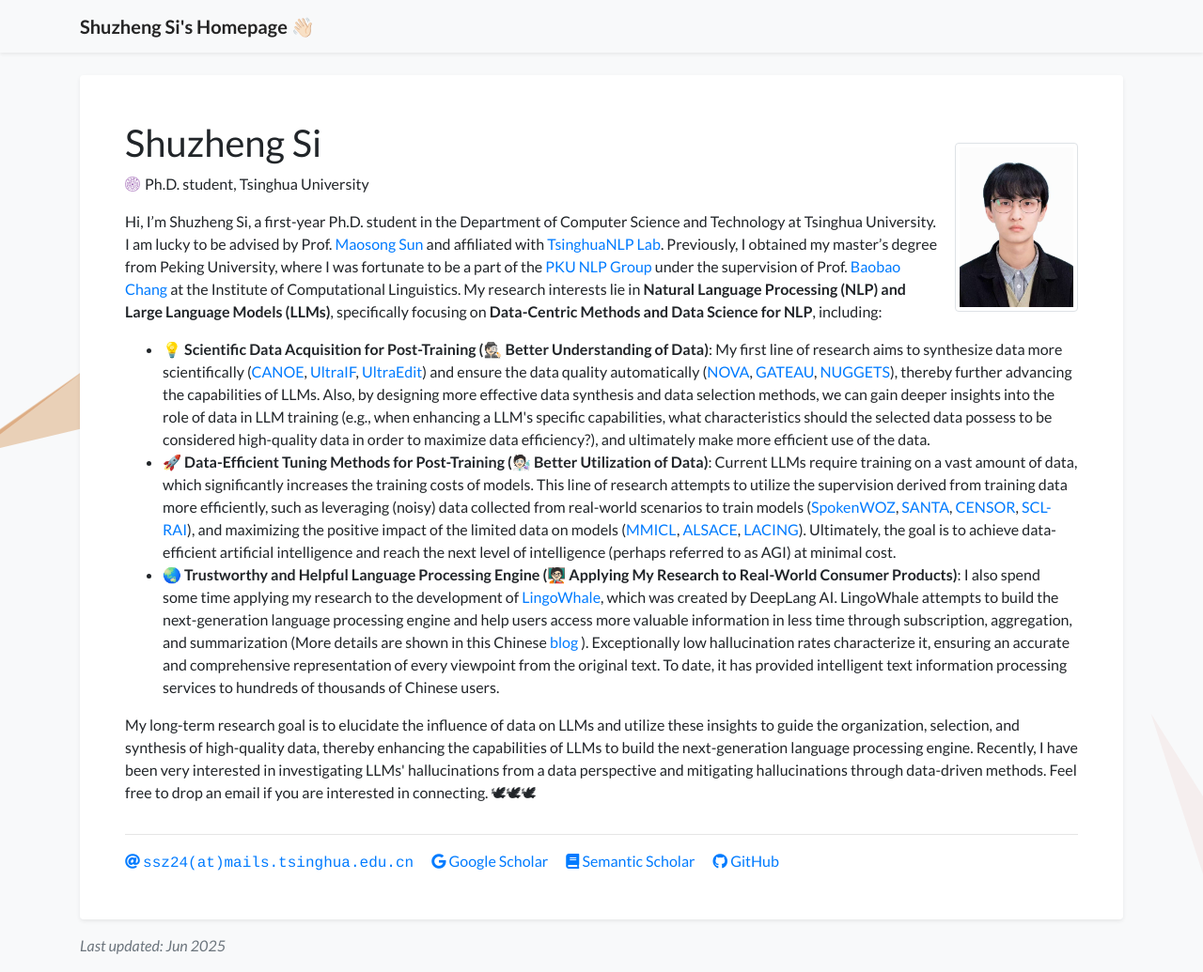
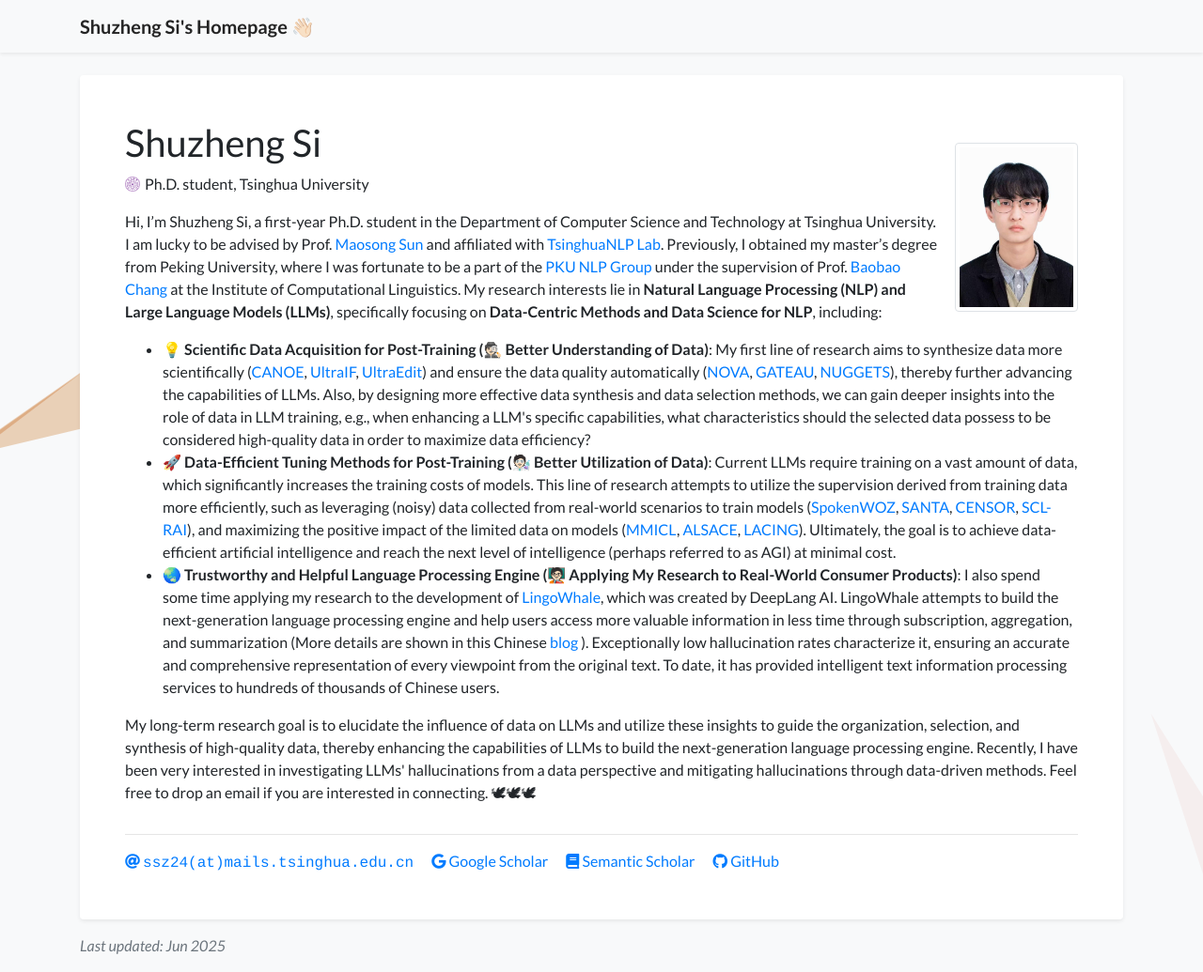
Before and after one commit to S1s-Z/s1s-z.github.io, a Jekyll site: the page built from index.html, in a window 1280 px wide and 1035 px high. Shown: the whole window at 94% size. Built offline with Jekyll 4.4.1, drawn with Linux system fonts in a browser that asks for light colours; a style sheet for code colours, icons or effects is not loaded.

Commit message:
Update profile.yml

```diff
--- a/_data/profile.yml
+++ b/_data/profile.yml
@@ -24,7 +24,7 @@
   <br>
   <ul class="pub">
       <li>
-          💡 <b>Scientific Data Acquisition for Post-Training (🕵🏻 Better Understanding of Data)</b>: My first line of research aims to synthesize data more scientifically (<a href="https://arxiv.org/abs/2505.16483">CANOE</a>, <a href="https://arxiv.org/abs/2502.04153">UltraIF</a>, <a href="https://arxiv.org/abs/2407.05282">UltraEdit</a>) and ensure the data quality automatically (<a href="https://arxiv.org/abs/2502.07340">NOVA</a>, <a href="https://arxiv.org/abs/2410.15633">GATEAU</a>, <a href="https://arxiv.org/abs/2312.10302">NUGGETS</a>), thereby further advancing the capabilities of LLMs. Also, by designing more effective data synthesis and data selection methods, we can gain deeper insights into the role of data in LLM training (e.g., when enhancing a LLM's specific capabilities, what characteristics should the selected data possess to be considered high-quality data in order to maximize data efficiency?), and ultimately make more efficient use of the data.
+          💡 <b>Scientific Data Acquisition for Post-Training (🕵🏻 Better Understanding of Data)</b>: My first line of research aims to synthesize data more scientifically (<a href="https://arxiv.org/abs/2505.16483">CANOE</a>, <a href="https://arxiv.org/abs/2502.04153">UltraIF</a>, <a href="https://arxiv.org/abs/2407.05282">UltraEdit</a>) and ensure the data quality automatically (<a href="https://arxiv.org/abs/2502.07340">NOVA</a>, <a href="https://arxiv.org/abs/2410.15633">GATEAU</a>, <a href="https://arxiv.org/abs/2312.10302">NUGGETS</a>), thereby further advancing the capabilities of LLMs. Also, by designing more effective data synthesis and data selection methods, we can gain deeper insights into the role of data in LLM training, e.g., when enhancing a LLM's specific capabilities, what characteristics should the selected data possess to be considered high-quality data in order to maximize data efficiency?
       </li>
       <li>
           🚀 <b>Data-Efficient Tuning Methods for Post-Training (🧑🏻‍🔬 Better Utilization of Data)</b>: Current LLMs require training on a vast amount of data, which significantly increases the training costs of models. This line of research attempts to utilize the supervision derived from training data more efficiently, such as leveraging (noisy) data collected from real-world scenarios to train models (<a href="https://arxiv.org/abs/2305.13040">SpokenWOZ</a>, <a href="https://arxiv.org/abs/2305.04076">SANTA</a>, <a href="https://arxiv.org/abs/2311.08010">CENSOR</a>, <a href="https://arxiv.org/abs/2209.01646">SCL-RAI</a>), and maximizing the positive impact of the limited data on models (<a href="https://arxiv.org/abs/2309.07915">MMICL</a>, <a href="https://arxiv.org/abs/2404.08491">ALSACE</a>, <a href="https://arxiv.org/abs/2411.14279">LACING</a>). Ultimately, the goal is to achieve data-efficient artificial intelligence and reach the next level of intelligence (perhaps referred to as AGI) at minimal cost.
```
